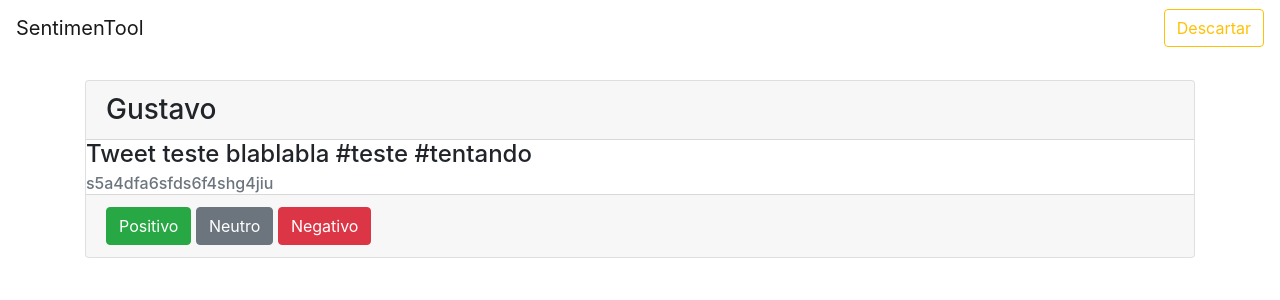
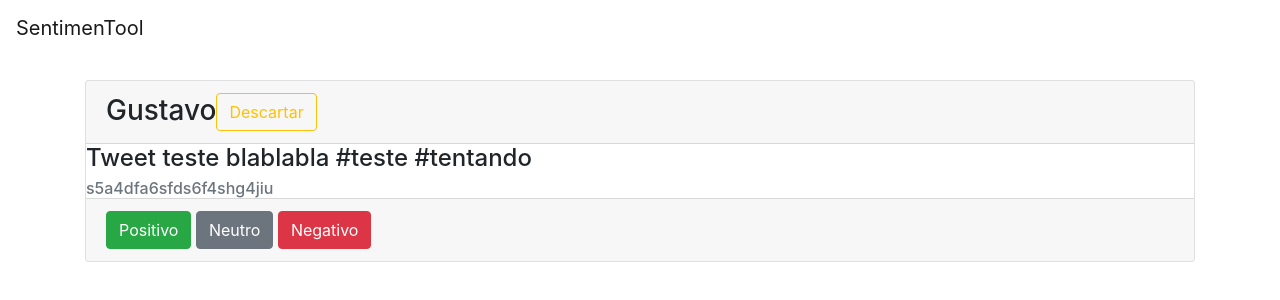
Before and after one commit to WilliamDella/SentimenTool, a website: page public/index.html in a window 1280 px wide. Drawn offline with nearby package versions, Linux system fonts and the light colour scheme.

Commit message:
Alteração do card

```diff
--- a/public/index.html
+++ b/public/index.html
@@ -19,14 +19,15 @@
 
   <nav class="navbar navbar-light bg-faded">
     <a class="navbar-brand" href="#">SentimenTool</a>
-    <button class="btn btn-outline-warning pull-xs-right">Descartar</button>
   </nav>
 
   <br />
 
   <div class="container">
     <div class="card" id="app">
-      <h3 class="card-header">{{tweets[0].user.name}}</h3>
+      <h3 class="card-header">
+        {{tweets[0].user.name}}<button class="btn btn-outline-warning pull-xs-right">Descartar</button>
+      </h3>
       <div class="card-block">
         <h4 class="card-title">{{tweets[0].text}}</h4>
         <h6 class="card-subtitle text-muted">{{tweets[0].id}}</h6>
```
